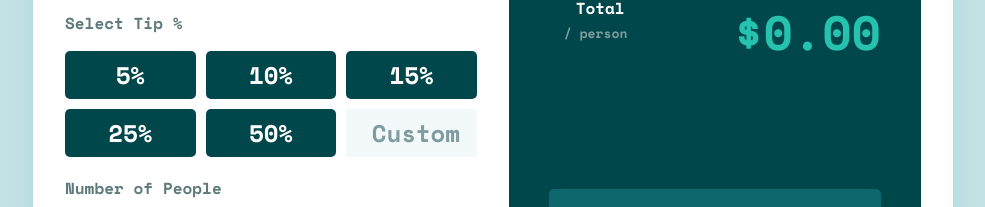
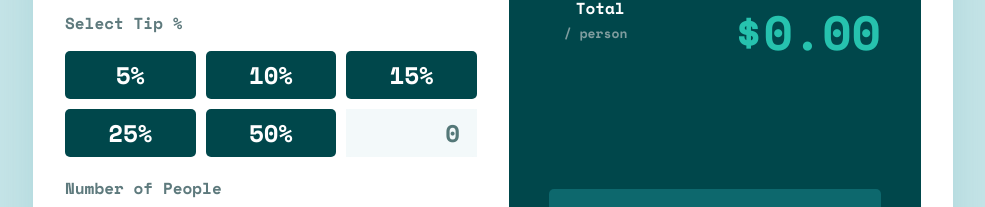
Before and after one commit to Davitvashakmadze/QuickCalc, a React (Create React App) app: page / in a window 1280 px wide. Shown: the part 390-597 px from the top of the page, without its empty margins (147-1132 px from the left). Built offline with nearby package versions, Linux system fonts and the light colour scheme.

Commit message:
feat: add custom percent input function

```diff
--- a/src/components/home.jsx
+++ b/src/components/home.jsx
@@ -23,6 +23,11 @@ const Home = () => {
     setTipPercent(percent);
     console.log(percent)
   };
+
+  const handleCustomInputChange = (e) => {
+    setTipPercent(e.target.value)
+    console.log(e.target.value)
+  }
   return (
     <div>
       <main className="main">
@@ -57,8 +62,9 @@ const Home = () => {
                   <div className="custom">
                     <input
                       className="custom custom-input"
-                      type="text"
                       placeholder="Custom"
+                      value={tipPercent}
+                      onChange={handleCustomInputChange}
                     />
                   </div>
                 </div>
```
